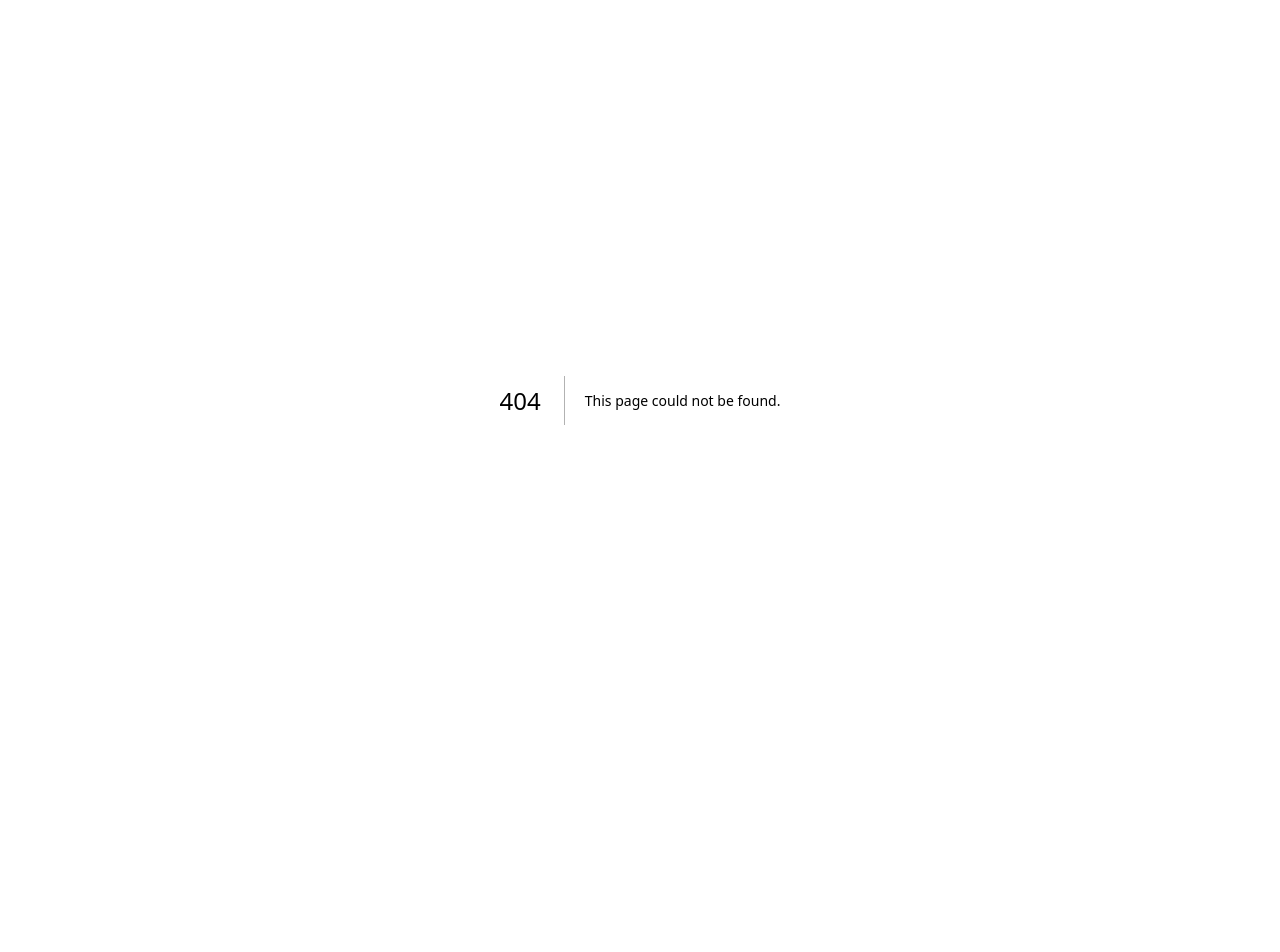
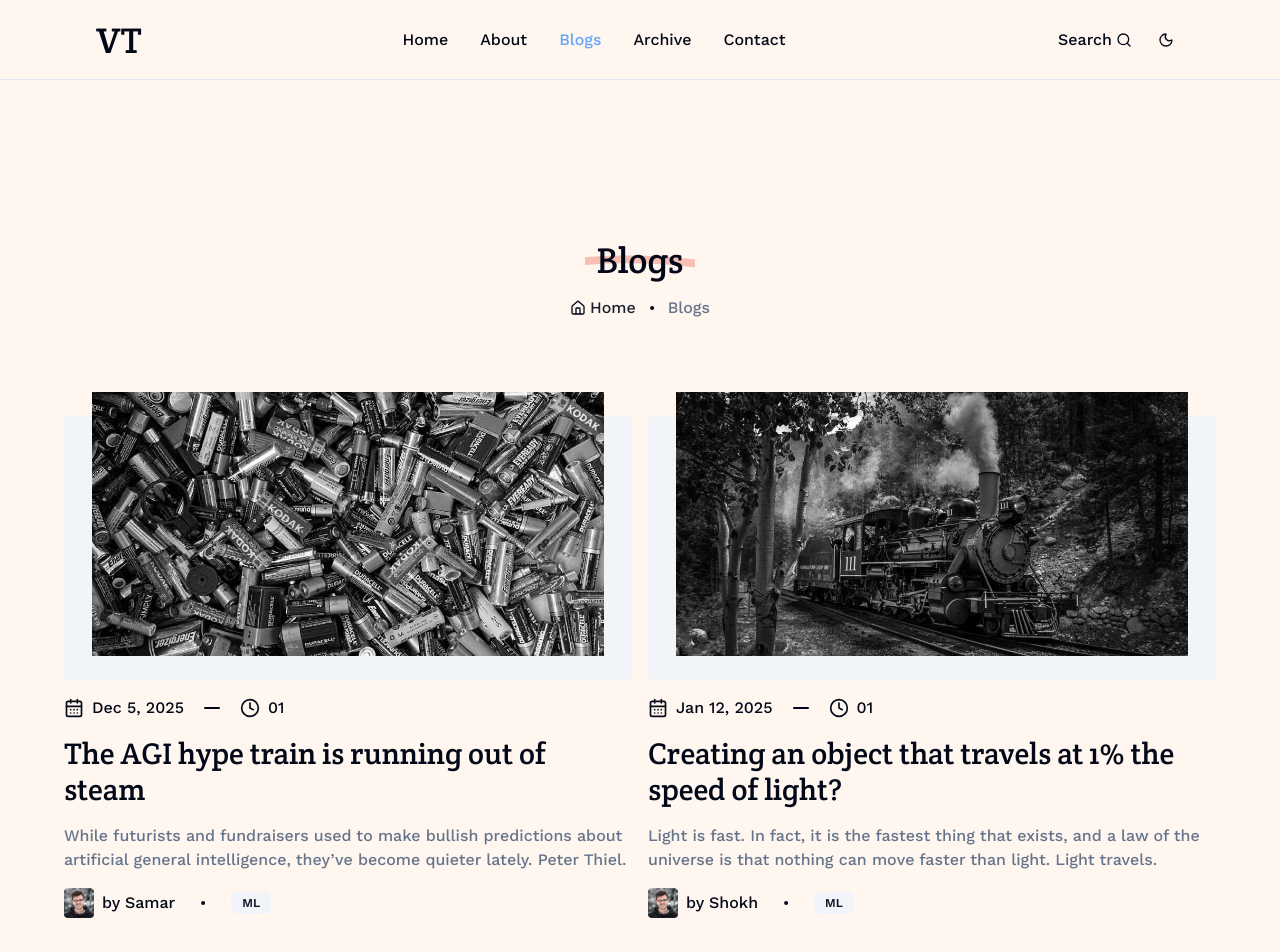
Before and after one commit to mavlonmirzaxalilov/cms-blog, a Next.js app: page /blogs in a window 1280 px wide. Before the commit this address had no page. Shown: the top 952 px of the page. Before the commit the page ends 800 px from the top, so only its background shows below. Built offline with nearby package versions, Linux system fonts and the light colour scheme.

Commit message:
Blog page added

```diff
--- /dev/null
+++ b/app/(root)/blogs/page.tsx
@@ -0,0 +1,36 @@
+import BlogCard from '@/components/cards/Blog'
+import { blogs } from '@/constants'
+import { Dot, Home } from 'lucide-react'
+import Link from 'next/link'
+
+function BlogsPage() {
+	return (
+		<div className='max-w-6xl mx-auto'>
+			<div className='relative min-h-[40vh] flex items-center justify-end flex-col'>
+				<h2 className='text-center text-4xl section-title font-creteRound'>
+					<span>Blogs</span>
+				</h2>
+
+				<div className='flex gap-1 items-center mt-4'>
+					<Home className='w-4 h-4' />
+					<Link
+						href={'/'}
+						className='opacity-90 hover:underline hover:opacity-100'
+					>
+						Home
+					</Link>
+					<Dot />
+					<p className='text-muted-foreground'>Blogs</p>
+				</div>
+			</div>
+
+			<div className='grid grid-cols-2 max-md:grid-cols-1 gap-x-4 gap-y-24 mt-24'>
+				{blogs.map(blog => (
+					<BlogCard key={blog.title} {...blog} isVertical />
+				))}
+			</div>
+		</div>
+	)
+}
+
+export default BlogsPage
--- a/components/cards/Blog.tsx
+++ b/components/cards/Blog.tsx
@@ -3,11 +3,22 @@
 import Image from "next/image";
 import Link from "next/link";
 import React from "react";
-import { Badge } from '../ui/badge'
+import { Badge } from "../ui/badge";
+import { cn } from "@/lib/utils";
 
-const BlogCard = (blog: IBlog) => {
+interface Props extends IBlog {
+  isVertical?: boolean;
+}
+
+function BlogCard(blog: Props) {
   return (
-    <Link href={"/"} className="group grid grid-cols-1 gap-4 md:grid-cols-2">
+    <Link
+      href={"/"}
+      className={cn(
+        "group grid gap-4",
+        blog.isVertical ? "grid-cols-1" : "grid-cols-1 md:grid-cols-2",
+      )}
+    >
       <div className="relative rounded-md bg-secondary">
         <Image
           src={blog.image}
@@ -41,22 +52,22 @@
         <div className="flex items-center gap-4">
           <div className="flex items-center gap-2">
             <Image
-              src={'/author/chris-impey.jpg'}
+              src={"/author/chris-impey.jpg"}
               alt={blog.title}
               width={30}
               height={30}
               className="rounded-sm object-cover"
             />
-			<p>by {blog.author}</p>
+            <p>by {blog.author}</p>
           </div>
-		  <Dot/>
-		  <div className="flex items-center gap-2">
-			<Badge variant={'secondary'}>ML</Badge>
-		  </div>
+          <Dot />
+          <div className="flex items-center gap-2">
+            <Badge variant={"secondary"}>ML</Badge>
+          </div>
         </div>
       </div>
     </Link>
   );
-};
+}
 
 export default BlogCard;
```
